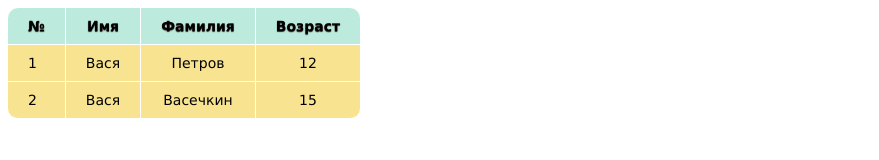
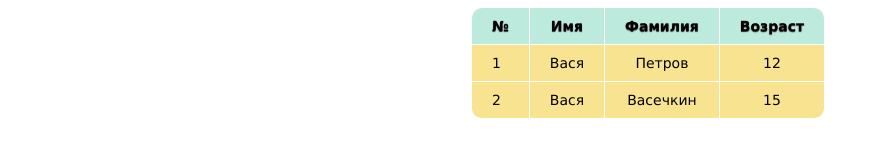
Before and after one commit to sacredrel1c/js, a plain HTML site: page table/index.html in a window 1280 px wide. Shown: the whole page, without its empty margins (0-879 px from the left). Drawn offline with Linux system fonts and the light colour scheme.

Commit message:
some changes in styles

```diff
--- a/table/style.css
+++ b/table/style.css
@@ -1,4 +1,11 @@
+body {
+	width: 100%;
+}
+#usersTable {
+	width:100%;
+}
 .rounded {
+	margin: 0 auto;
    font-family: "Lucida Sans Unicode", "Lucida Grande", Sans-Serif;
    font-size: 14px;
    border-radius: 10px;
```
